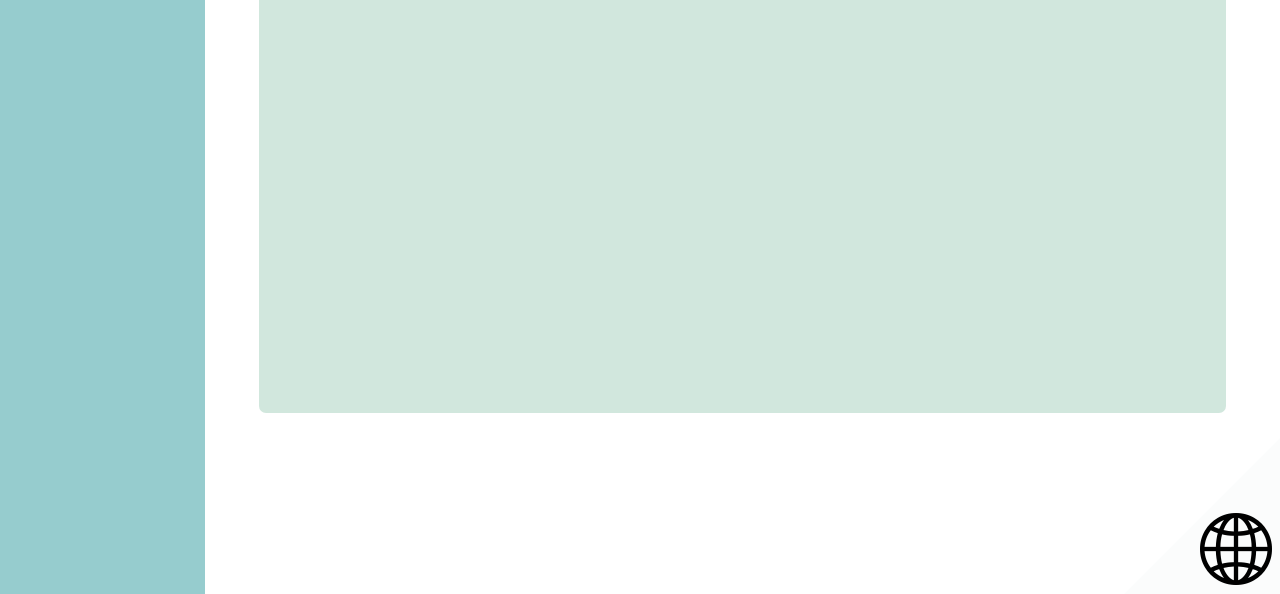
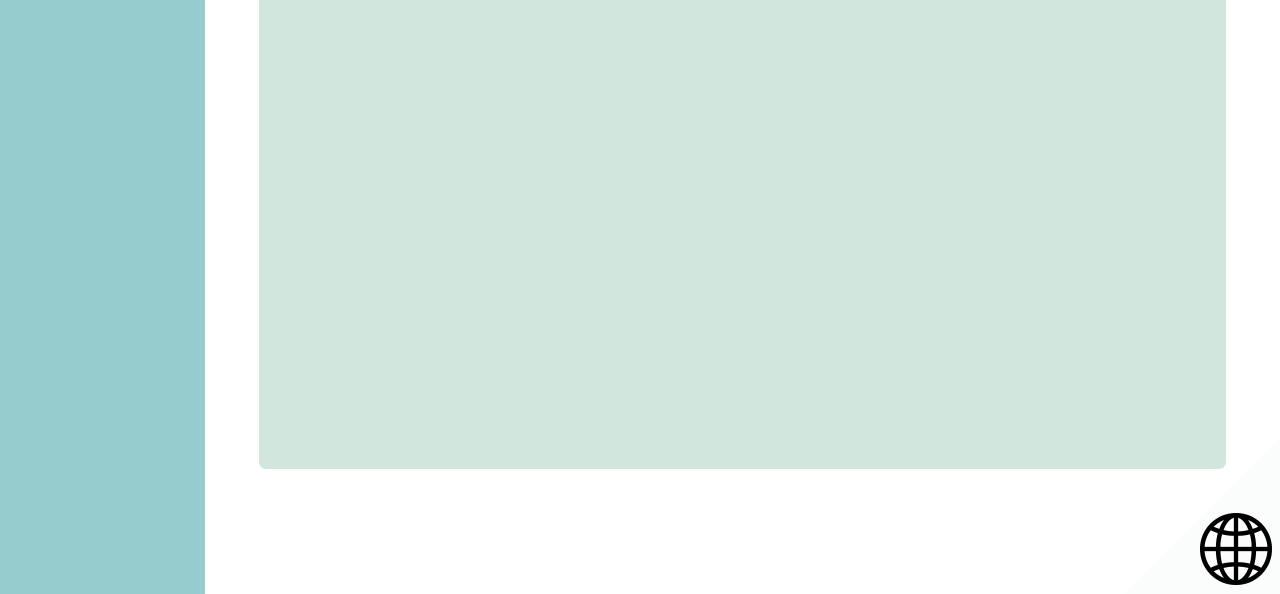
Before and after one commit to matelslime/matelslime.github.io, a plain HTML site: page index.html in a window 1280 px wide. Both pictures are taken after a click on the element "植物". Shown: the part 206-800 px from the top of the page. Drawn offline with Linux system fonts and the light colour scheme.

Commit message:
調整1920到1280螢幕尺寸樣式

```diff
--- a/index.html
+++ b/index.html
@@ -336,10 +336,10 @@
             width: 97% !important;
         }
 
-        @media screen and (min-width:1920px) and (max-width:1280px) {
+        @media screen and (max-width:1920px) and (min-width:1201px) {
             #profile,
             #commentsSection {
-                height: 62vh;
+                height: 65vh;
             }
         }
 
```
